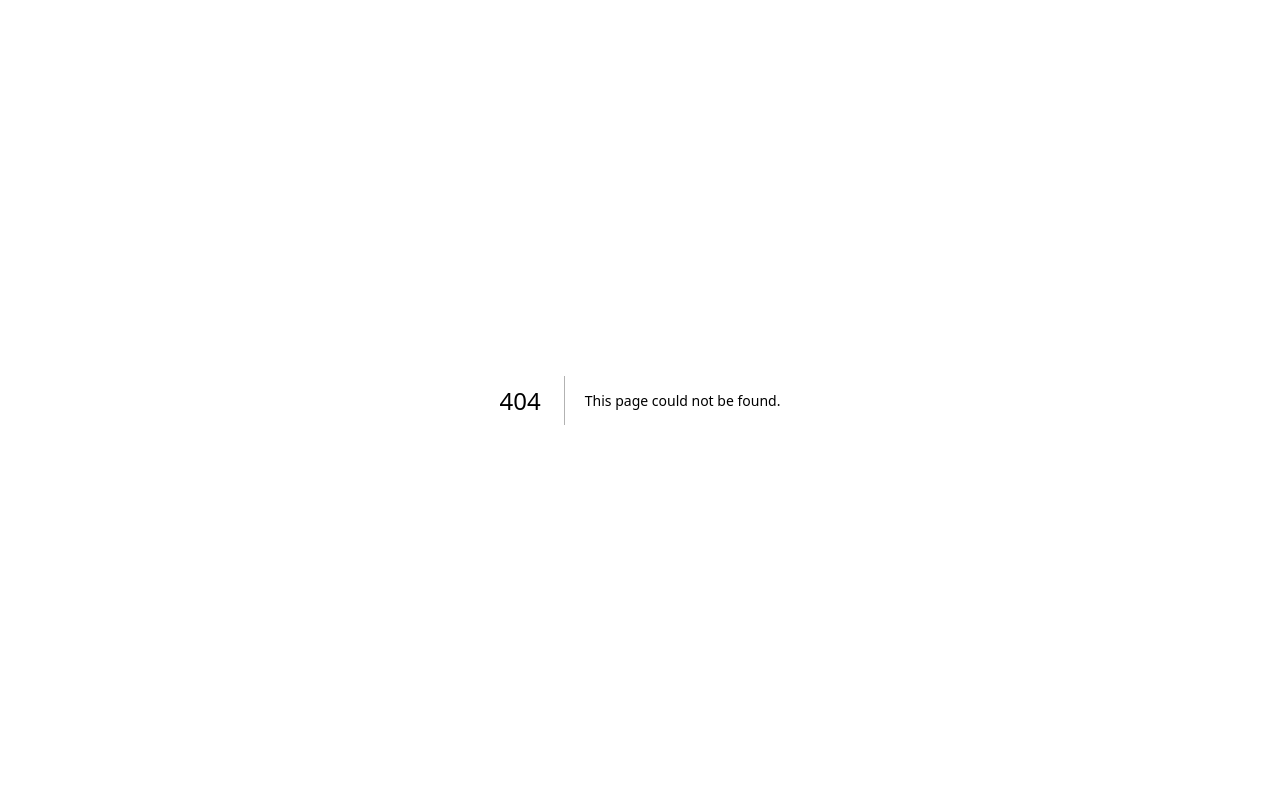
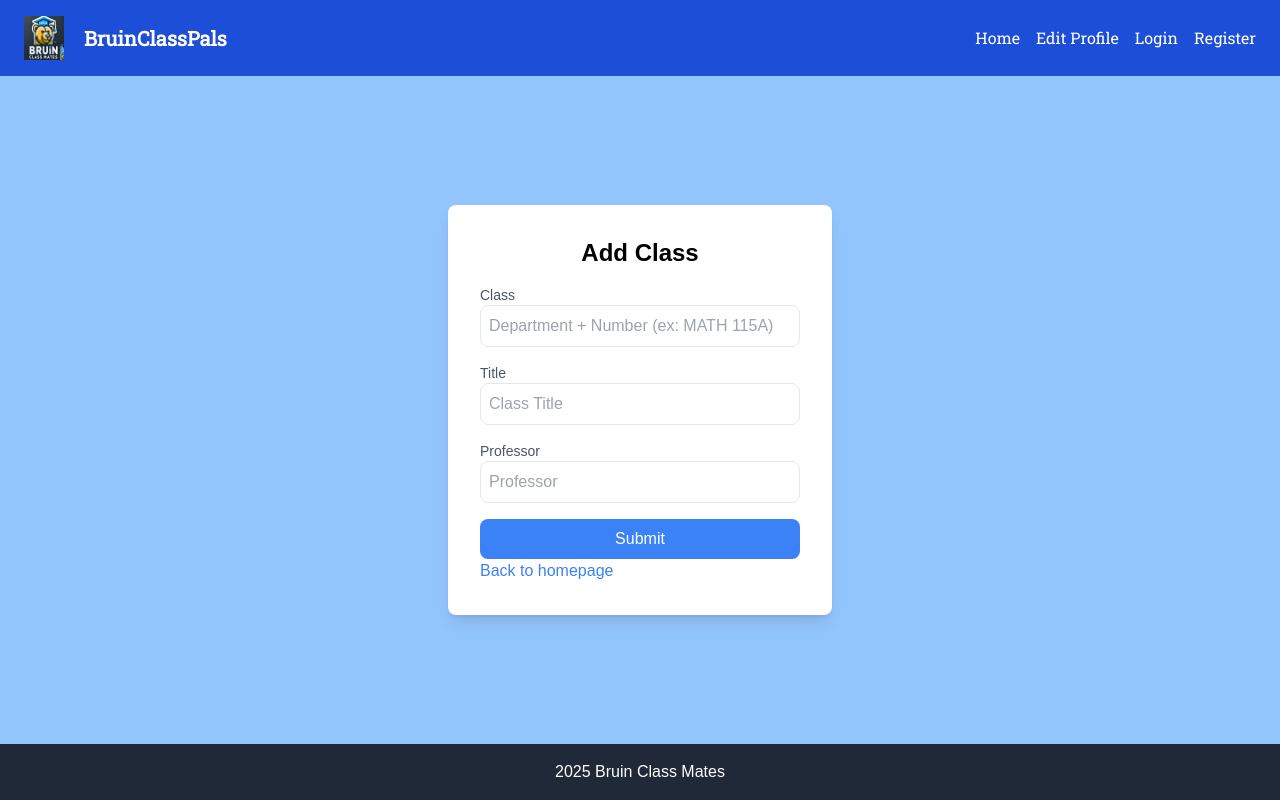
Before and after one commit to allenpeng05/35L, a Next.js app: page /addclass in a window 1280 px wide. Before the commit this address had no page. Built offline with nearby package versions, Linux system fonts and the light colour scheme.

Commit message:
Add addclass page and update profile page

```diff
--- /dev/null
+++ b/src/app/addclass/page.tsx
@@ -0,0 +1,101 @@
+"use client";
+import { useState } from "react";
+import Link from 'next/link';
+import Navbar from "@/components/Navbar.jsx";
+import Footer from "@/components/Footer.jsx";
+
+const Login = () => {
+  const [classID, setClassID] = useState("");
+  const [title, setTitle] = useState("");
+  const [prof, setProf] = useState("");
+  const [error, setError] = useState("");
+  const [successMessage, setSuccessMessage] = useState("");
+
+  const handleSubmit = (e: React.FormEvent) => {
+    e.preventDefault();
+
+    // Mock add class logic (replace with actual API call)
+    if (!classID || !title || !prof) {
+        setError("Please enter something in each field");
+    }
+    else if (confirm("Are you sure you added the correct course information?")) {
+        console.log("Adding class with:", { classID, title, prof });
+        setError("");
+        setProf("");
+        setTitle("");
+        setClassID("");
+        setSuccessMessage("Class Added!");
+    }
+  };
+
+  return (
+    <div className="flex flex-col h-screen max-h-screen">
+      <Navbar />
+      <div className="flex flex-1 items-center justify-center bg-blue-300">
+        <div className="bg-white p-8 shadow-lg rounded-lg w-96">
+          <h2 className="text-black text-2xl font-semibold text-center mb-4">Add Class</h2>
+
+          {error && <p className="text-red-500 text-sm mb-3">{error}</p>}
+
+          {successMessage && <p className="text-green-500 text-sm mb-3">{successMessage}</p>}
+
+          <form onSubmit={handleSubmit} className="space-y-4">
+            {/* ClassID Field */}
+            <div>
+              <label className="block text-sm font-medium text-gray-600">
+                Class
+              </label>
+              <input
+                type="classID"
+                className="text-black w-full p-2 border rounded-lg focus:outline-none focus:ring focus:ring-blue-300"
+                value={classID}
+                onChange={(e) => setClassID(e.target.value)}
+                placeholder="Department + Number (ex: MATH 115A)"
+              />
+            </div>
+
+            {/* Title Field */}
+            <div>
+              <label className="block text-sm font-medium text-gray-600">
+                Title
+              </label>
+              <input
+                type="title"
+                className="text-black w-full p-2 border rounded-lg focus:outline-none focus:ring focus:ring-blue-300"
+                value={title}
+                onChange={(e) => setTitle(e.target.value)}
+                placeholder="Class Title"
+              />
+            </div>
+
+            {/* Prof Field */}
+            <div>
+              <label className="block text-sm font-medium text-gray-600">
+                Professor
+              </label>
+              <input
+                type="prof"
+                className="text-black w-full p-2 border rounded-lg focus:outline-none focus:ring focus:ring-blue-300"
+                value={prof}
+                onChange={(e) => setProf(e.target.value)}
+                placeholder="Professor"
+              />
+            </div>
+
+            {/* Submit Button */}
+            <button
+              type="submit"
+              className="w-full bg-blue-500 text-white p-2 rounded-lg hover:bg-blue-600 transition"
+            >
+              Submit
+            </button>
+          </form>
+          <Link href="/"><p className="text-blue-500 cursor-pointer hover:text-blue-700">Back to homepage</p></Link>
+        </div>
+      </div>
+      <Footer />
+    </div>
+  );
+};
+
+export default Login;
--- a/src/app/profile/page.tsx
+++ b/src/app/profile/page.tsx
@@ -1,8 +1,8 @@
 "use client";
 import Navbar from "@/components/Navbar.jsx";
 import Footer from "@/components/Footer.jsx";
-import Link from 'next/link';
-import { useState, useEffect } from 'react';
+import { useState } from 'react';
+import UserCard from "@/components/UserCard.jsx";
 
 interface ViewProfileProps {
     editMode: boolean;
@@ -15,27 +15,19 @@ interface ViewProfileProps {
     };
 }
 
+
+
 // user profile page
 const Profile = () => {
-    const [user, setUser] = useState({
-        email: 'loading...',
-        year: 'loading...',
-        profilePicture: 'https://via.placeholder.com/150',
-        major: 'loading...',
-      });
-
-      // Simulate fetching user data
-      useEffect(() => {
-        setTimeout(() => {
-          // Replace with real data after loading (e.g., from an API)
-          setUser({
-            email: 'user@example.com',
-            year: 'Sophomore',
-            profilePicture: 'https://example.com/profile.jpg',
-            major: 'Computer Science',
-          });
-        }, 2000); // 2-second delay to simulate data loading
-      }, []);
+    const user = {
+        profilePicture: "https://example.com/profile.jpg", // optional, can be null
+        name: "John Doe",
+        major: "Computer Science",
+        grade: "Junior",
+        bio: "I love building web apps!",
+        contactInfo: "john.doe@email.com", // optional, can be null
+        coursesInterested: ["CS 35L", "CS 188", "CS 131"] // array of strings
+      };
 
     const [editMode, setEditMode] = useState(false);
 
@@ -61,33 +53,9 @@ const Profile = () => {
 
 const ViewProfile: React.FC<ViewProfileProps> = ({ editMode, setEditMode, user }) => {
     return (
-        <div className="justify-center">
+        <div className="justify-center m-4">
+            <UserCard user={user} />
             <div className="max-w-md mx-auto p-4">
-                <div className="flex items-center mb-4">
-                    <img
-                    src={user.profilePicture} // Will show the placeholder or the real picture
-                    alt="Profile"
-                    className="w-24 h-24 rounded-full mr-4"
-                    />
-                    <div>
-                        <h3 className="text-xl font-semibold text-black">{user.email}</h3>
-                        <p className="text-sm text-gray-500 text-black">{user.year}</p>
-                    </div>
-                </div>
-                <div className="space-y-2">
-                    <div className="flex justify-between">
-                        <span className="font-medium text-black">Major:</span>
-                        <span className="text-black">{user.major}</span>
-                    </div>
-                    <div className="flex justify-between">
-                        <span className="font-medium text-black">Email:</span>
-                        <span className="text-black">{user.email}</span>
-                    </div>
-                    <div className="flex justify-between">
-                        <span className="font-medium text-black">Year:</span>
-                        <span className="text-black">{user.year}</span>
-                    </div>
-                </div>
                 <div className="flex justify-center">
                     <button className="mx-auto bg-blue-500 text-white py-3 px-6 rounded-lg shadow-md hover:bg-blue-600 focus:outline-none focus:ring-2 focus:ring-blue-400" onClick={() => setEditMode(true)}>edit</button>
                 </div>
@@ -98,10 +66,9 @@ const ViewProfile: React.FC<ViewProfileProps> = ({ editMode, setEditMode, user }
 
 const EditProfile = ({ editMode, setEditMode }: { editMode: boolean, setEditMode: (value: boolean) => void }) => {
     const [formData, setFormData] = useState({
-        email: "",
         year: "",
-        profilePicture: "",
         major: "",
+        name: "",
       });
     const handleChange = (e: React.ChangeEvent<HTMLInputElement | HTMLSelectElement>) => {
         setFormData({ ...formData, [e.target.name]: e.target.value });
@@ -109,12 +76,10 @@ const EditProfile = ({ editMode, setEditMode }: { editMode: boolean, setEditMode
 
     const handleSubmit = async (e: React.FormEvent) => {
         e.preventDefault();
-        const response = await fetch("/api/edit-profile", {
-          method: "POST",
-          headers: { "Content-Type": "application/json" },
-          body: JSON.stringify(formData),
-        });
-        if (response.ok) {
+        //  API CALL NEEDED HERE
+        let response = false;
+
+        if (response) {
           alert("Profile updated!");
           setEditMode(false);
         } else {
@@ -126,13 +91,12 @@ const EditProfile = ({ editMode, setEditMode }: { editMode: boolean, setEditMode
             <h2 className="text-xl font-bold mb-4 text-black">Edit Profile</h2>
             <form onSubmit={handleSubmit} className="space-y-4">
                 <input
-                    type="email"
-                    name="email"
-                    value={formData.email}
+                    type="text"
+                    name="name"
+                    value={formData.name}
                     onChange={handleChange}
-                    placeholder="Email"
+                    placeholder="Enter your name"
                     className="w-full p-2 border rounded placeholder-blue-900 text-black"
-                    required
                 />
                 <select name="year" value={formData.year} onChange={handleChange} className="w-full p-2 border rounded text-blue-900">
                     <option value="">Select Year</option>
@@ -143,18 +107,10 @@ const EditProfile = ({ editMode, setEditMode }: { editMode: boolean, setEditMode
                 </select>
                 <input
                     type="text"
-                    name="profilePicture"
-                    value={formData.profilePicture}
-                    onChange={handleChange}
-                    placeholder="Profile Picture URL"
-                    className="w-full p-2 border rounded placeholder-blue-900 text-black"
-                />
-                <input
-                    type="text"
                     name="major"
                     value={formData.major}
                     onChange={handleChange}
-                    placeholder="Major"
+                    placeholder="Enter your major"
                     className="w-full p-2 border rounded placeholder-blue-900 text-black"
                 />
                 <button type="submit" className="w-full bg-blue-500 text-white p-2 rounded">
--- a/src/app/register/page.tsx
+++ b/src/app/register/page.tsx
@@ -6,6 +6,7 @@ import Footer from "@/components/Footer.jsx";
 
 const Register = () => {
   const [email, setEmail] = useState("");
+  const [name, setName] = useState("");
   const [password1, setPassword1] = useState("");
   const [password2, setPassword2] = useState("");
   const [error, setError] = useState("");
@@ -47,6 +48,21 @@ const Register = () => {
           {error && <p className="text-red-500 text-sm mb-3">{error}</p>}
 
           <form onSubmit={handleSubmit} className="space-y-4">
+
+            {/* Name Field */}
+            <div>
+              <label className="block text-sm font-medium text-gray-600">
+                Email
+              </label>
+              <input
+                type="name"
+                className="text-black w-full p-2 border rounded-lg focus:outline-none focus:ring focus:ring-blue-300"
+                value={name}
+                onChange={(e) => setName(e.target.value)}
+                placeholder="Enter your name"
+              />
+            </div>
+
             {/* Email Field */}
             <div>
               <label className="block text-sm font-medium text-gray-600">
--- a/src/components/ClassCard.tsx
+++ b/src/components/ClassCard.tsx
@@ -1,16 +1,24 @@
 import { User } from "lucide-react";
+
+const removeClass = (classID : string) => {
+    // remove class somehow
+    console.log(classID);
+}
 
 export default function ClassCard({
   classId,
   className,
   professor,
+  removable,
 }: {
   classId: string;
   className: string;
   professor: string;
+  removable: boolean;
 }) {
   return (
-    <li className="bg-white shadow-md rounded-lg p-4 w-full">
+    <li className="bg-white shadow-md rounded-lg p-4 w-full flex">
+      <div>
       <span className="bg-blue-500 text-white text-sm font-semibold px-2 py-1 rounded">
         {classId}
       </span>
@@ -19,6 +27,8 @@ export default function ClassCard({
         <User className="w-5 h-5 mr-2 text-blue-600" />
         Professor: {professor}
       </p>
+      </div>
+      {removable && <button className="ml-auto text-red-500 font-bold text-2xl" onClick={() => {removeClass(classId)}}>X</button>}
     </li>
   );
 }
--- a/src/components/ClassList.tsx
+++ b/src/components/ClassList.tsx
@@ -1,5 +1,6 @@
 import React from "react";
 import ClassCard from "@/components/ClassCard";
+import { useRouter } from "next/navigation";
 
 interface Class {
   classId: string;
@@ -12,6 +13,7 @@ interface ClassListProps {
 }
 
 export default function ClassList({ classes }: ClassListProps) {
+  const router = useRouter();
   return (
     <div className="w-1/2 h-full max-h-[95%] overflow-y-auto p-4 bg-gray-200 m-[1%] rounded-2xl">
       <h1 className="text-3xl text-center font-bold text-black font-roboto m-2">Your Classes</h1>
@@ -23,10 +25,11 @@ export default function ClassList({ classes }: ClassListProps) {
               classId={course.classId}
               className={course.className}
               professor={course.professor}
+              removable={true}
             />
           ))}
         </ul>
-        <button className="mt-4 w-full bg-blue-500 hover:bg-blue-600 text-white font-semibold py-2 px-4 rounded">
+        <button className="mt-4 w-full bg-blue-500 hover:bg-blue-600 text-white font-semibold py-2 px-4 rounded" onClick={() => {router.push("/addclass")}}>
           Add / Remove Class
         </button>
       </div>
--- a/src/components/FriendsList.tsx
+++ b/src/components/FriendsList.tsx
@@ -49,6 +49,7 @@ export default function FriendsList({
                   classId={course.classId}
                   className={course.className}
                   professor={course.professor}
+                  removable={false}
                 />
               ))}
             </ul>
--- a/src/styles/UserCard.css
+++ b/src/styles/UserCard.css
@@ -26,6 +26,7 @@
     font-size: 1.25rem;
     font-weight: bold;
     margin-top: 0.5rem;
+    color: black;
   }
 
   .major {
```
